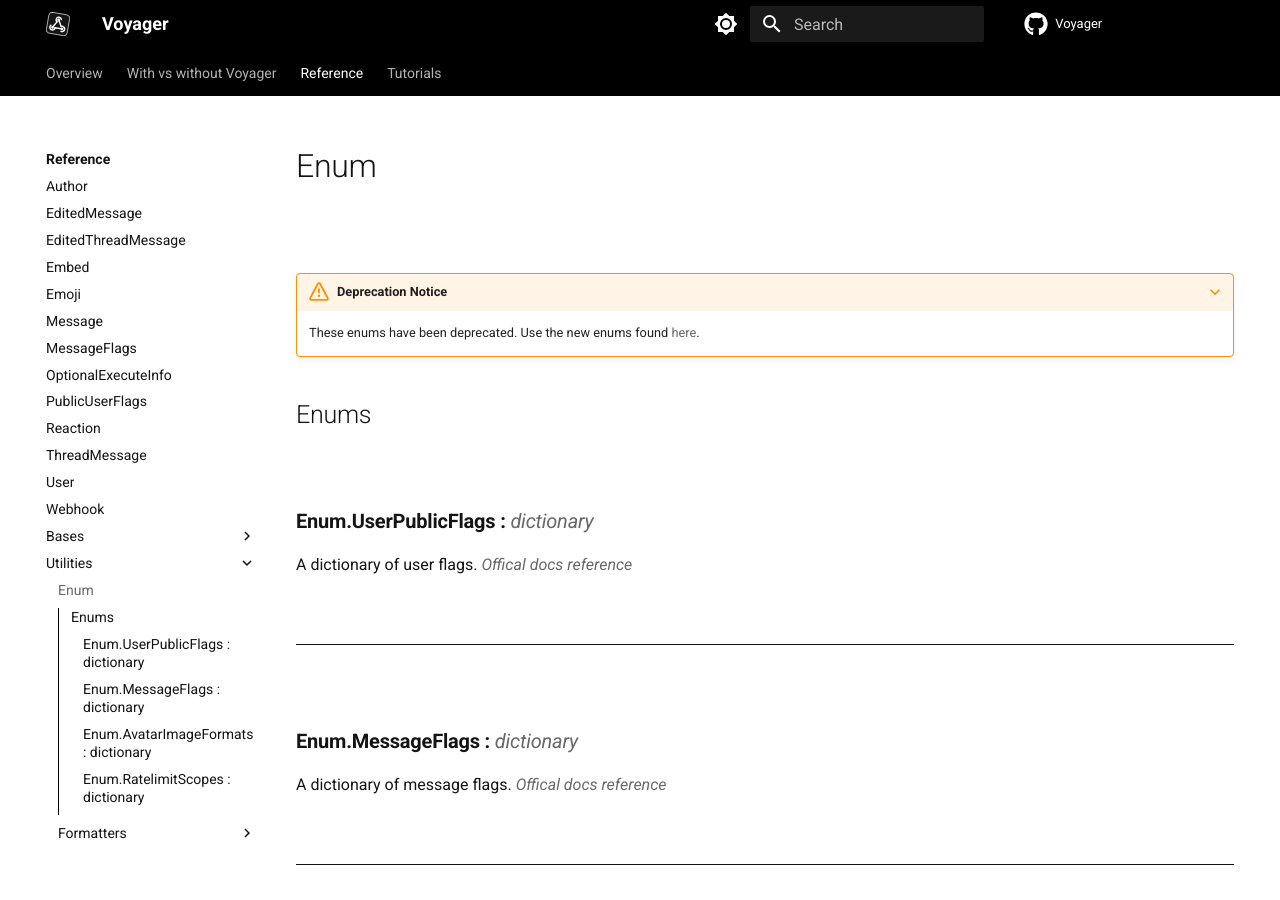
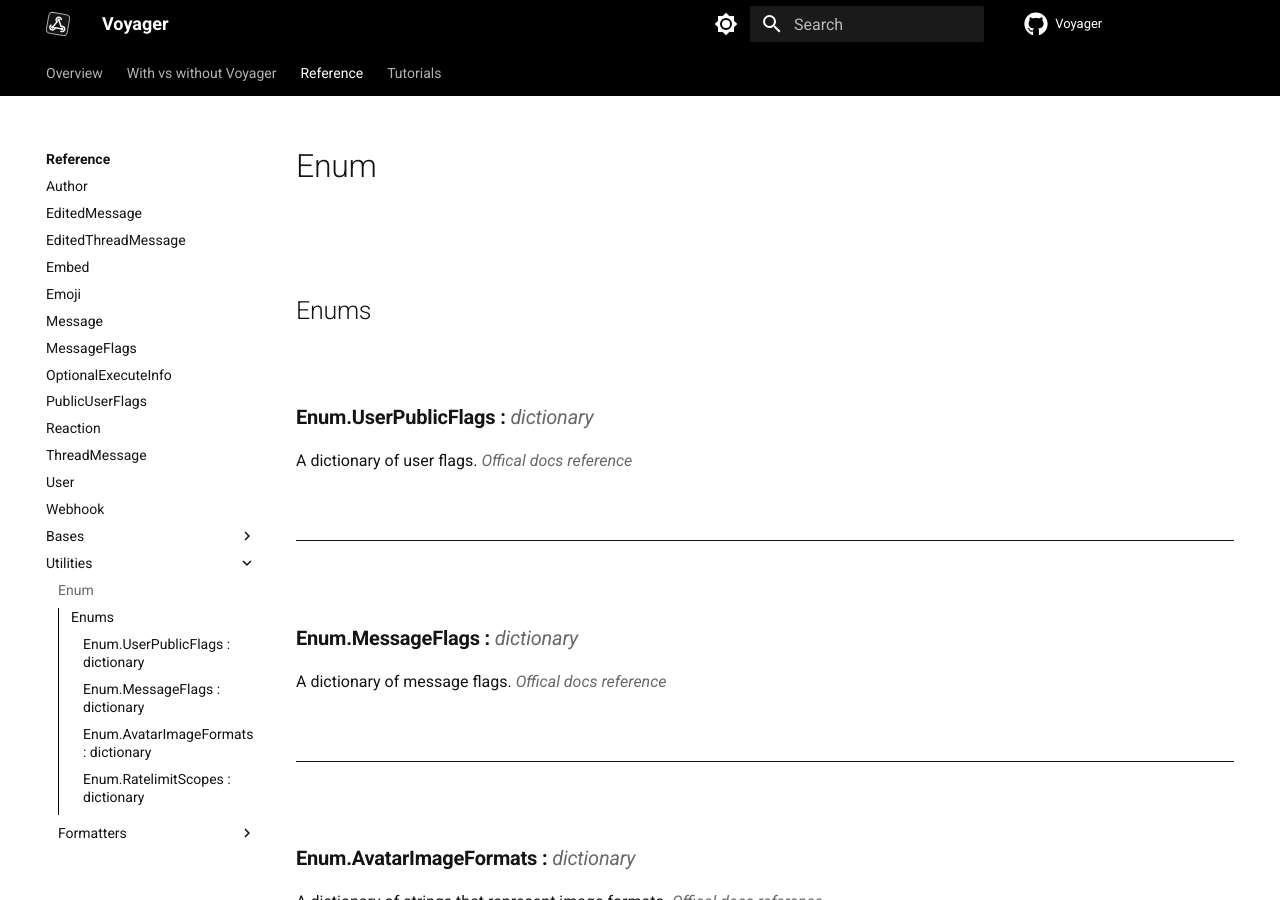
Before and after one commit to Jodenee/Voyager, an MkDocs documentation site: the page built from docs/Reference/utilities/Enum.md, in a window 1280 px wide and 900 px high. Built offline with MkDocs 1.6.1 and Material for MkDocs 9.7.7, drawn with Linux system fonts in a browser that asks for light colours; comment, search, counter and statistics services are not loaded; the version menu is left out.

Commit message:
Update Enum
remove dep anno

```diff
--- a/docs/Reference/utilities/Enum.md
+++ b/docs/Reference/utilities/Enum.md
@@ -1,9 +1,6 @@
 # Enum
 
 <br />
-
-???+ warning "Deprecation Notice"
-    These enums have been deprecated. Use the new enums found [here](../Enum.md).
 
 ## Enums
 
```
